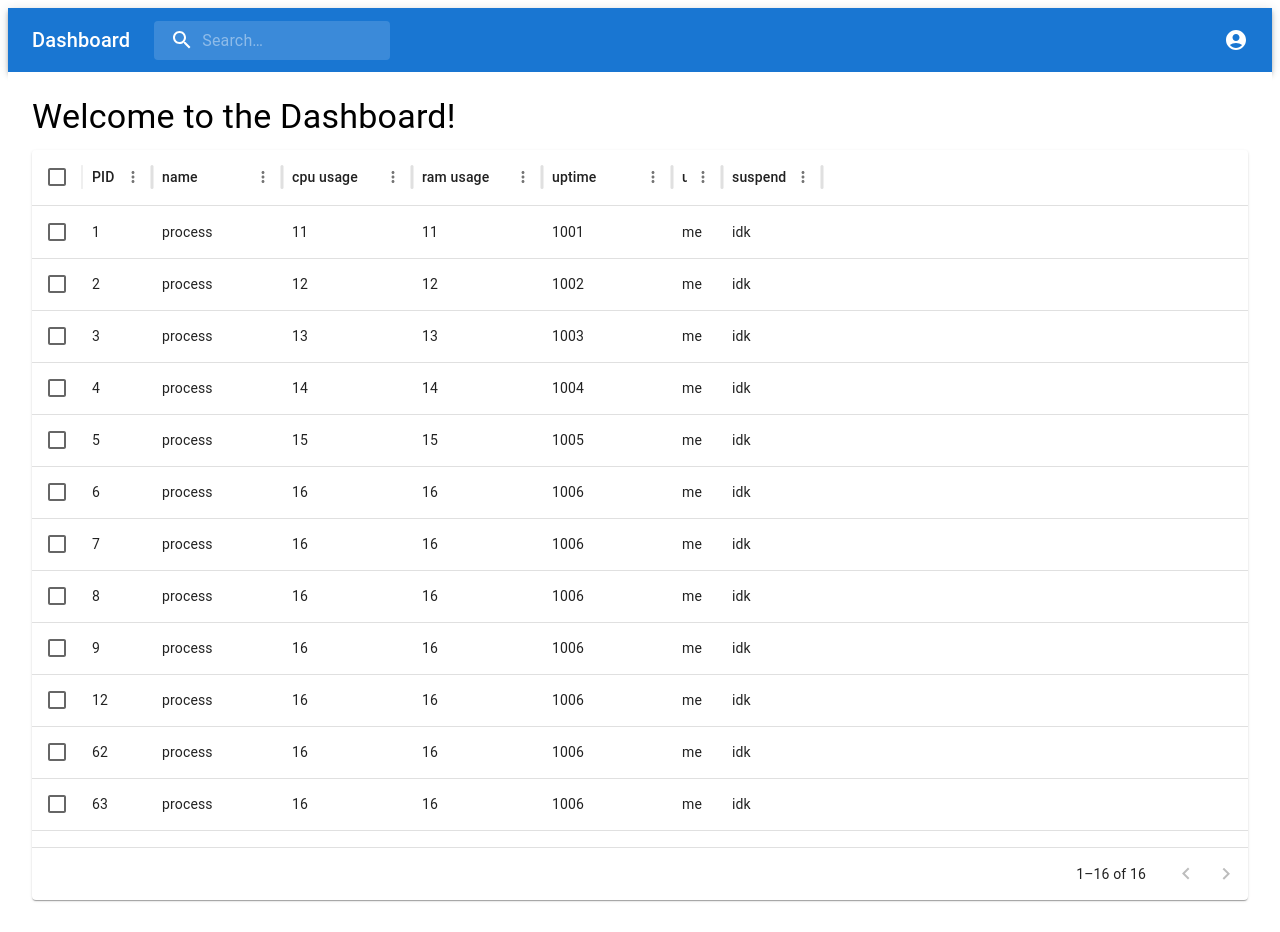
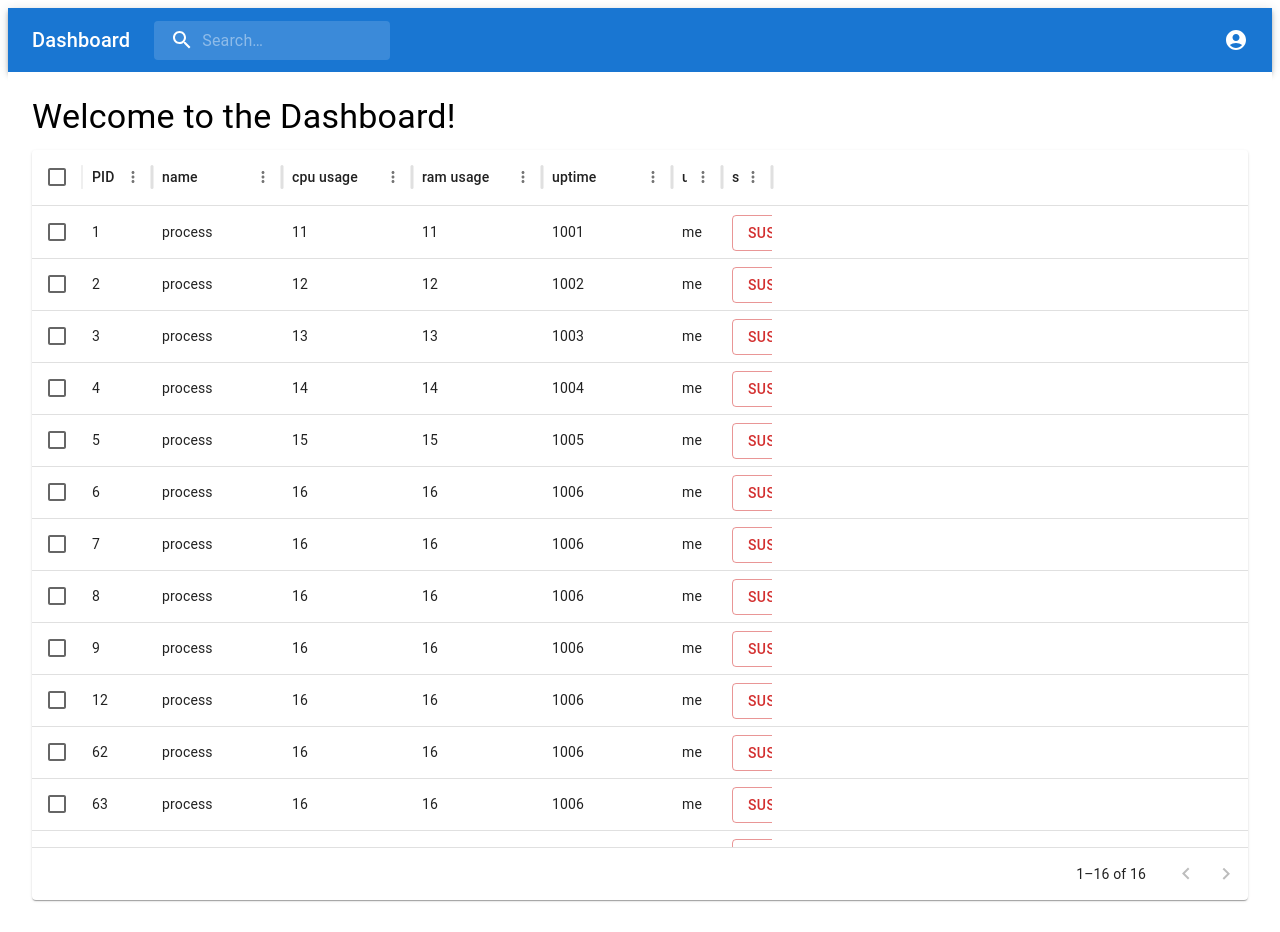
Before and after one commit to EricHayter/cuHacking, a React (Vite) app in the folder src/ProcHub/: page / in a window 1280 px wide. Built offline with nearby package versions, Linux system fonts and the light colour scheme.

Commit message:
add suspend buttons into data table

```diff
--- a/src/ProcHub/src/components/ProcessTable.jsx
+++ b/src/ProcHub/src/components/ProcessTable.jsx
@@ -2,6 +2,7 @@ import React from 'react'
 import { DataGrid } from '@mui/x-data-grid';
 import Paper from '@mui/material/Paper';
 import Box from '@mui/material/Box';
+import Button from '@mui/material/Button'
 
 
 const columns = [
@@ -11,8 +12,26 @@ const columns = [
   { field: 'ramUsage', headerName: 'ram usage', width: 130 },
   { field: 'uptime', headerName: 'uptime', width: 130 },
   { field: 'user', headerName: 'user', width: 50 },
-  { field: 'suspendProc', headerName: 'suspend', sortable: false, wdith: 45 },
+  { field: 'suspendProc',
+	headerName: 'suspend',
+	sortable: false,
+	width: 45,
+    renderCell: (params) => (
+      <Button
+        variant="outlined"
+        color="error"
+        onClick={() => handleButtonClick(params.row.id)}
+      >
+        Suspend
+      </Button>
+    ),
+  },
 ];
+
+// Button click handler
+const handleButtonClick = (id) => {
+  alert(`I'm going to suspend proess with PID: ${id}`);
+};
 
 class Row {
   constructor(id, name, cpuUsage, ramUsage, uptime, user, suspendProc) {
```
